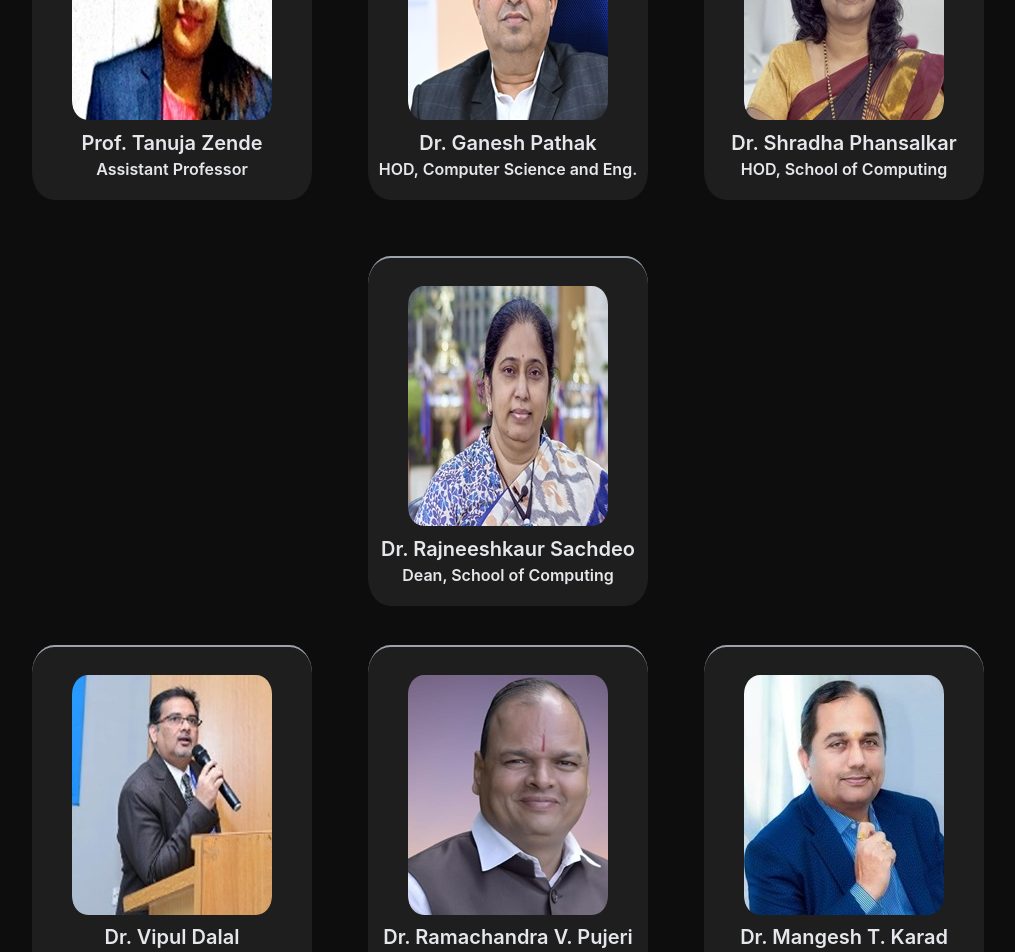
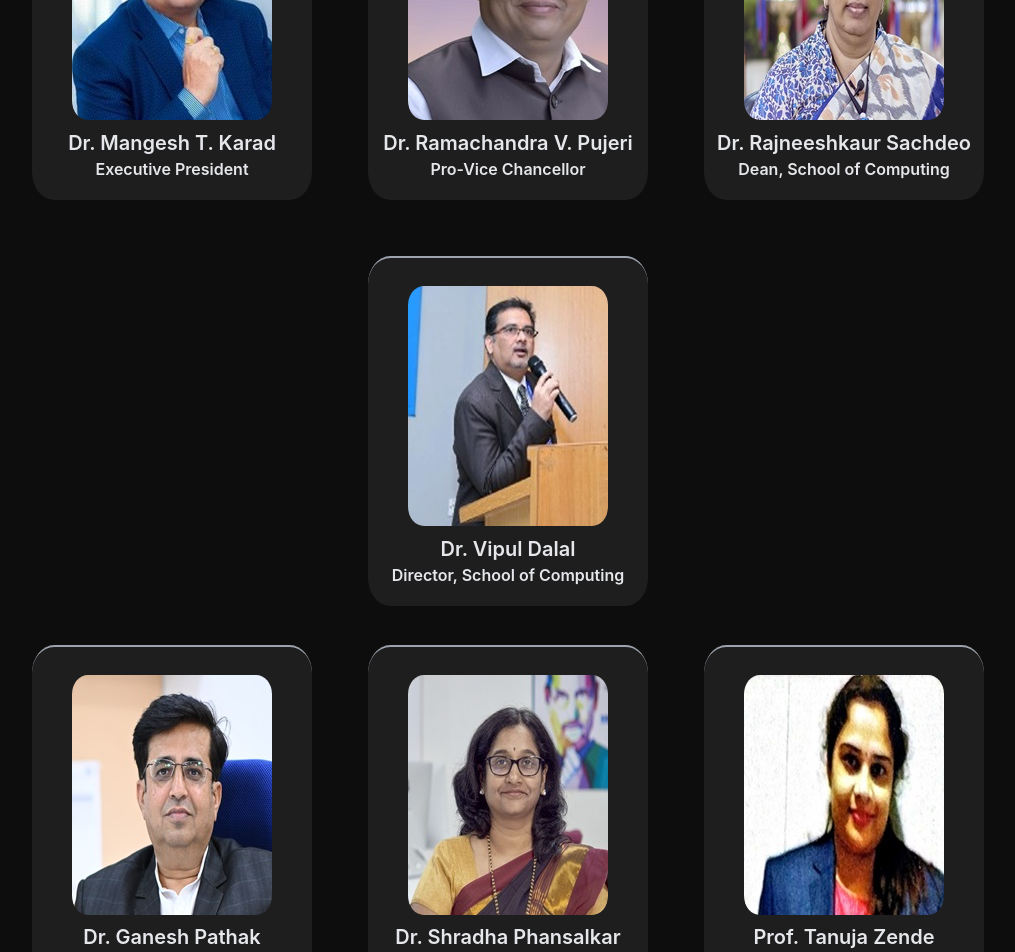
Before and after one commit to ACES-MIT/website, a React (Vite) app: page / in a window 1280 px wide. Shown: the part 2280-3232 px from the top of the page, without its empty margins (132-1147 px from the left). Built offline with nearby package versions, Linux system fonts and the light colour scheme.

Commit message:
Update Homedata.js
changed the sequence of data

```diff
--- a/src/components/Home/Homedata.js
+++ b/src/components/Home/Homedata.js
@@ -7,16 +7,19 @@ import VipulSir from "../../assets/vipul_sir.jpeg";
 import TanujaMaam from "../../assets/tanuja_maam.jpg";
 
 export const FacultyData_Top = [
-  { Name: "Prof. Tanuja Zende", Postition: "Assistant Professor", Image: TanujaMaam },
-  { Name: "Dr. Ganesh Pathak", Postition: "HOD, Computer Science and Eng.", Image: GaneshSir },
-  { Name: "Dr. Shradha Phansalkar ", Postition: "HOD, School of Computing", Image: ShradhaMaam },
-  { Name: "Dr. Rajneeshkaur Sachdeo", Postition: "Dean, School of Computing", Image: RajneshkaurMaam }
+  { Name: "Dr. Mangesh T. Karad ", Postition: "Executive President", Image: MangeshSir },
+  { Name: "Dr. Ramachandra V. Pujeri", Postition: "Pro-Vice Chancellor", Image: PujeriSir},
+  { Name: "Dr. Rajneeshkaur Sachdeo", Postition: "Dean, School of Computing", Image: RajneshkaurMaam },
+  { Name: "Dr. Vipul Dalal", Postition: "Director, School of Computing", Image: VipulSir },
+
 ];
 
 export const FacultyData_Bottom = [
-  { Name: "Dr. Vipul Dalal", Postition: "Director, School of Computing", Image: VipulSir },
-  { Name: "Dr. Ramachandra V. Pujeri", Postition: "Pro-Vice Chancellor", Image: PujeriSir},
-  { Name: "Dr. Mangesh T. Karad ", Postition: "Executive President", Image: MangeshSir }
+
+  { Name: "Dr. Ganesh Pathak", Postition: "HOD, Computer Science and Eng.", Image: GaneshSir },
+  { Name: "Dr. Shradha Phansalkar ", Postition: "HOD, School of Computing", Image: ShradhaMaam },
+  { Name: "Prof. Tanuja Zende", Postition: "Faculty Coordinator", Image: TanujaMaam },
+
 ];
 
 export const EventData = [{}];
```
